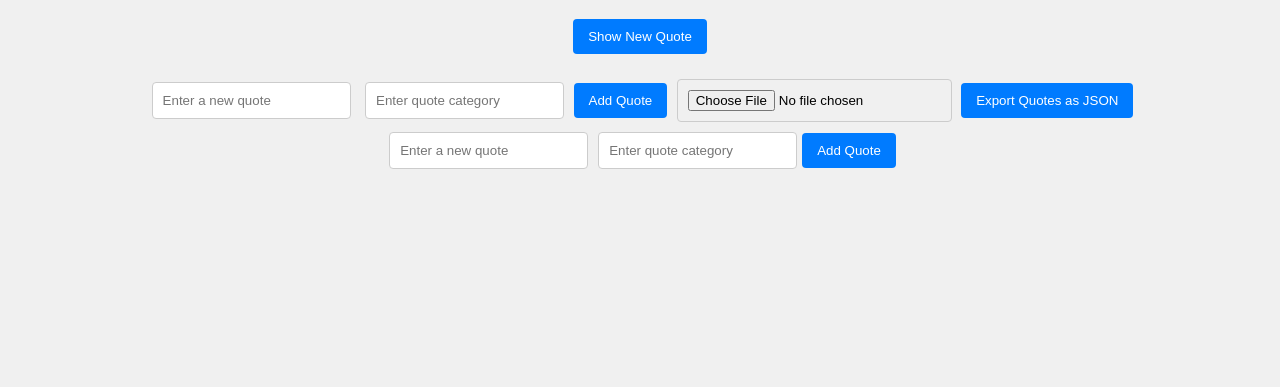
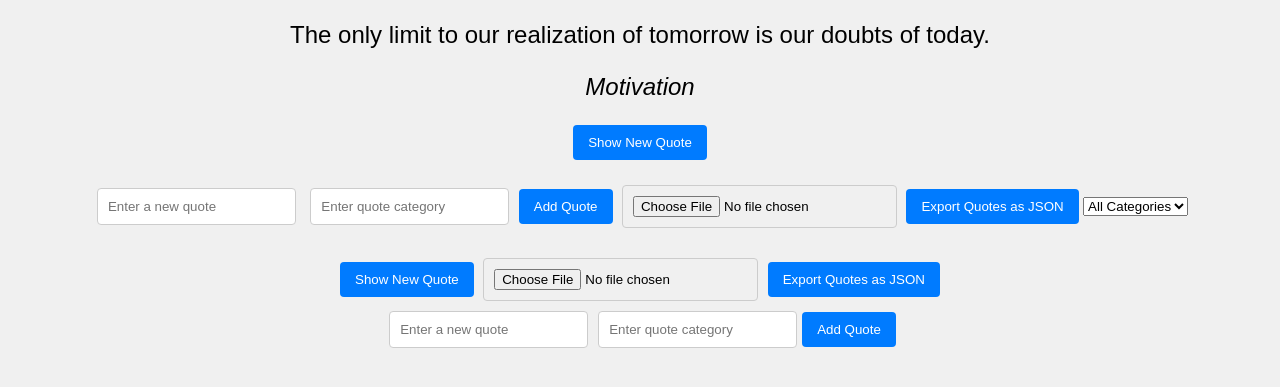
Before and after one commit to YoussefSamara/alx_fe_javascript, a plain HTML site: page dom-manipulation/index.html in a window 1280 px wide. Shown: the part 89-476 px from the top of the page. Drawn offline with Linux system fonts and the light colour scheme.

Commit message:
Add files via upload

```diff
--- a/dom-manipulation/index.html
+++ b/dom-manipulation/index.html
@@ -34,6 +34,23 @@
 
       <!-- Export JSON -->
       <button id="exportQuotes">Export Quotes as JSON</button>
+      <select id="categoryFilter" onchange="filterQuotes()">
+        <option value="all">All Categories</option>
+      </select>
+
+      <div id="quoteDisplay"></div>
+      <button id="newQuote">Show New Quote</button>
+
+      <!-- Import JSON -->
+      <input
+        type="file"
+        id="importFile"
+        accept=".json"
+        onchange="importFromJsonFile(event)"
+      />
+
+      <!-- Export JSON -->
+      <button id="exportQuotes">Export Quotes as JSON</button>
     </div>
 
     <script src="script.js"></script>
--- a/dom-manipulation/script.js
+++ b/dom-manipulation/script.js
@@ -10,17 +10,70 @@ function saveQuotes() {
   localStorage.setItem('quotes', JSON.stringify(quotes));
 }
 
+// Populate category filter dropdown
+function populateCategories() {
+  const categoryFilter = document.getElementById('categoryFilter');
+  const categories = [...new Set(quotes.map(quote => quote.category))]; // Get unique categories
+
+  // Clear existing categories
+  categoryFilter.innerHTML = `<option value="all">All Categories</option>`;
+
+  // Populate the dropdown with categories
+  categories.forEach(category => {
+    const option = document.createElement('option');
+    option.value = category;
+    option.textContent = category;
+    categoryFilter.appendChild(option);
+  });
+
+  // Load last selected filter from local storage
+  const lastSelectedCategory = localStorage.getItem('selectedCategory') || 'all';
+  categoryFilter.value = lastSelectedCategory;
+  filterQuotes(); // Apply filter immediately
+}
+
 // Show random quote function
 function showRandomQuote() {
+  const filteredQuotes = getFilteredQuotes();
+  if (filteredQuotes.length === 0) {
+    alert("No quotes available for the selected category.");
+    return;
+  }
+
+  const randomIndex = Math.floor(Math.random() * filteredQuotes.length);
+  const randomQuote = filteredQuotes[randomIndex];
+
   const quoteDisplay = document.getElementById('quoteDisplay');
-  const randomIndex = Math.floor(Math.random() * quotes.length);
-  const randomQuote = quotes[randomIndex];
-
-  // Display quote and category
   quoteDisplay.innerHTML = `<p>${randomQuote.text}</p><p><em>${randomQuote.category}</em></p>`;
 
   // Save the last displayed quote to session storage
   sessionStorage.setItem('lastQuote', JSON.stringify(randomQuote));
+}
+
+// Get quotes filtered by selected category
+function getFilteredQuotes() {
+  const selectedCategory = document.getElementById('categoryFilter').value;
+  if (selectedCategory === 'all') {
+    return quotes;
+  }
+  return quotes.filter(quote => quote.category === selectedCategory);
+}
+
+// Filter quotes based on selected category
+function filterQuotes() {
+  const filteredQuotes = getFilteredQuotes();
+  const quoteDisplay = document.getElementById('quoteDisplay');
+
+  // Display first quote from the filtered list
+  if (filteredQuotes.length > 0) {
+    quoteDisplay.innerHTML = `<p>${filteredQuotes[0].text}</p><p><em>${filteredQuotes[0].category}</em></p>`;
+  } else {
+    quoteDisplay.innerHTML = '<p>No quotes available in this category.</p>';
+  }
+
+  // Save selected category to local storage
+  const selectedCategory = document.getElementById('categoryFilter').value;
+  localStorage.setItem('selectedCategory', selectedCategory);
 }
 
 // Create form for adding a new quote
@@ -53,11 +106,10 @@ function addQuote() {
   const quoteText = document.getElementById('newQuoteText').value.trim();
   const quoteCategory = document.getElementById('newQuoteCategory').value.trim();
 
-  // Validate input
   if (quoteText && quoteCategory) {
-    // Add new quote to array and save to local storage
     quotes.push({ text: quoteText, category: quoteCategory });
-    saveQuotes();
+    saveQuotes(); // Save to local storage
+    populateCategories(); // Update category list
     alert('New quote added!');
   } else {
     alert('Please enter both quote text and category.');
@@ -89,6 +141,7 @@ function importFromJsonFile(event) {
     const importedQuotes = JSON.parse(event.target.result);
     quotes.push(...importedQuotes);
     saveQuotes();
+    populateCategories();
     alert('Quotes imported successfully!');
   };
   fileReader.readAsText(event.target.files[0]);
@@ -110,5 +163,6 @@ document.getElementById('exportQuotes').addEventListener('click', exportToJsonFi
 // Show the add quote form and load initial data when the page loads
 document.addEventListener('DOMContentLoaded', () => {
   createAddQuoteForm();
+  populateCategories(); // Populate category dropdown
   loadLastQuote(); // Load the last viewed quote from session storage
 });
```
